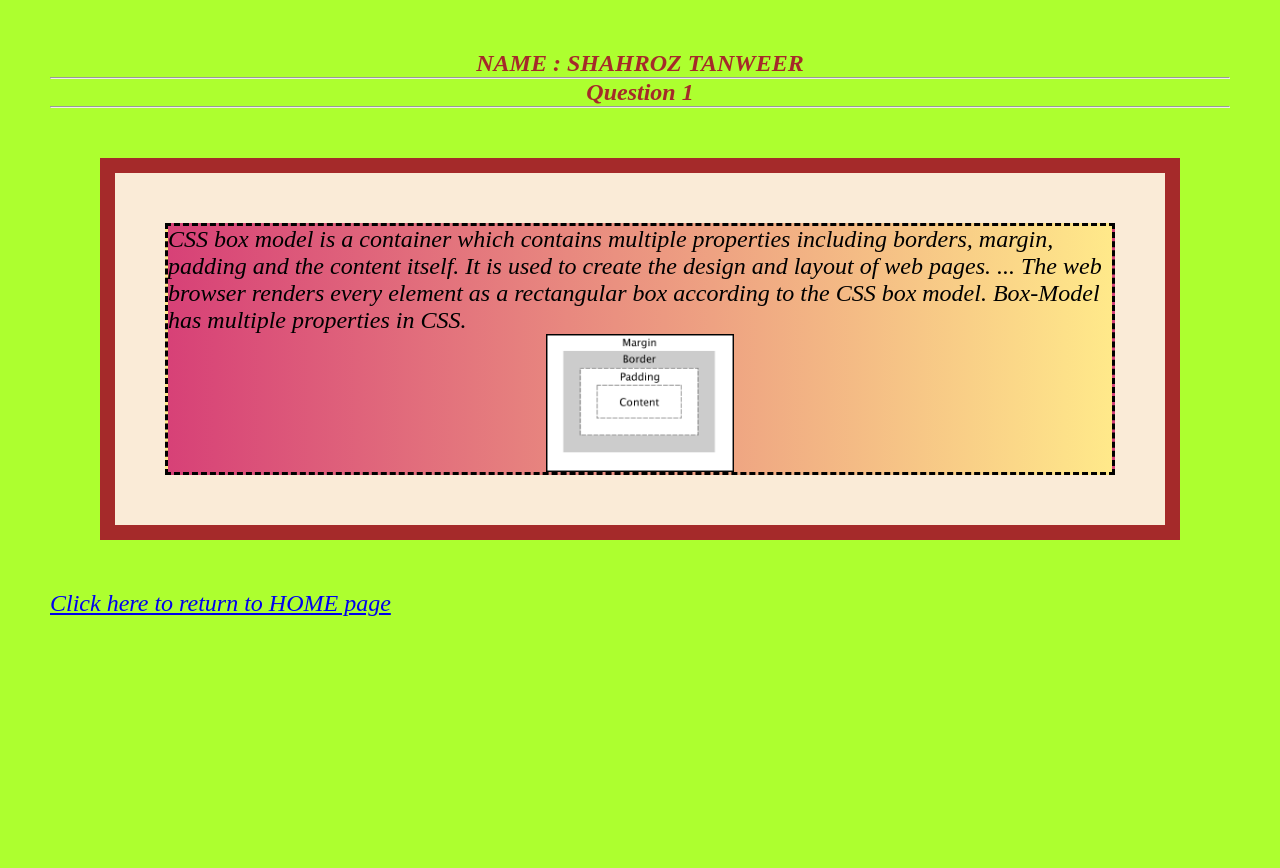
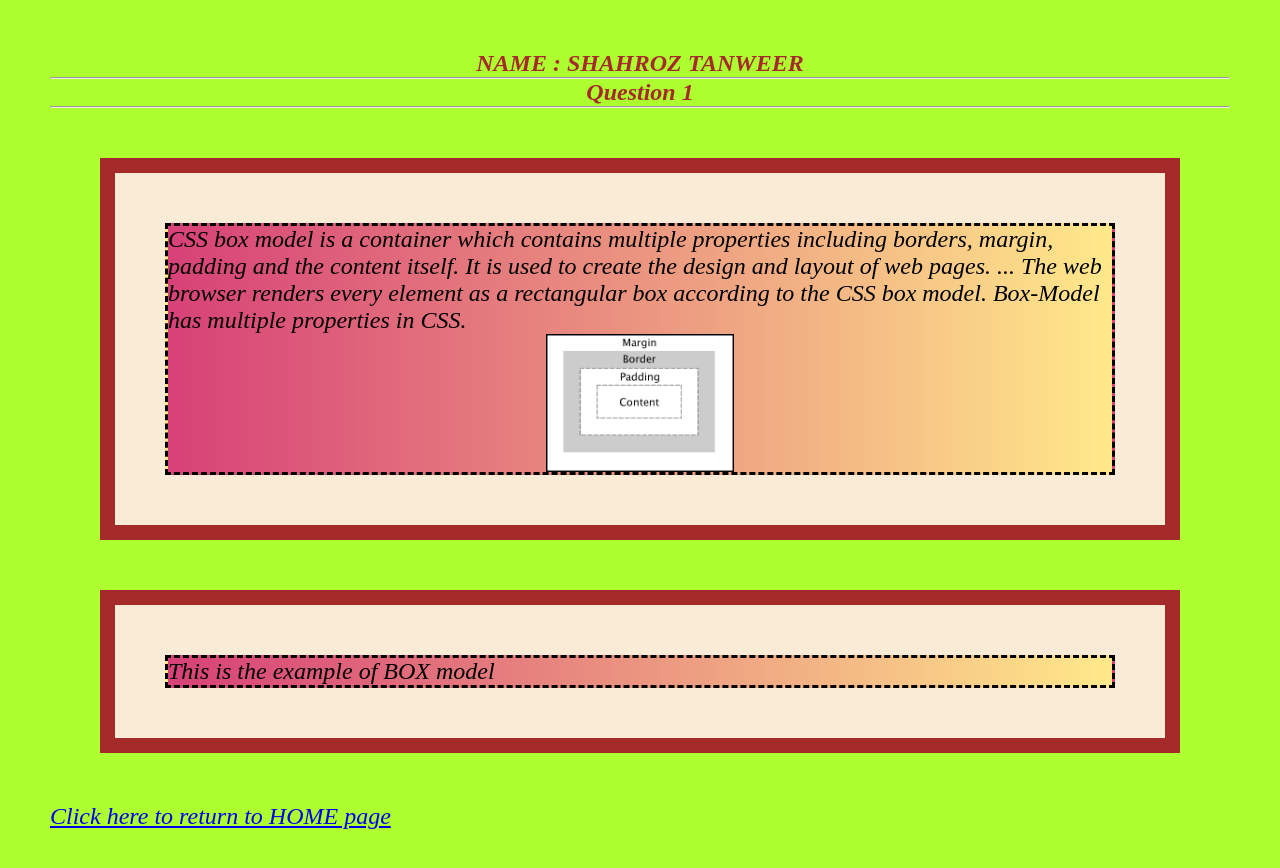
Before and after one commit to ShahrozTanweer/Assignment4, a plain HTML site: page index1.html in a window 1280 px wide. Before the commit the page ends 800 px from the top, so only its background shows below. Drawn offline with Linux system fonts and the light colour scheme.

Commit message:
Update index1.html

```diff
--- a/index1.html
+++ b/index1.html
@@ -47,6 +47,16 @@
             color: brown;
             font-style: italic;
             text-align: center;
+        }
+        .example
+        {
+            background-color:antiquewhite;
+        width: auto;
+        height: auto;
+        border: 15px solid brown;
+        padding: 50px;
+        margin: 50px;
+        }
 </style>
 
 <body>
@@ -57,6 +67,12 @@
     <div class="out">
         <p>CSS box model is a container which contains multiple properties including borders, margin, padding and the content itself. It is used to create the design and layout of web pages. ... The web browser renders every element as a rectangular box according to the CSS box model. Box-Model has multiple properties in CSS.<img src="boxmodel.png"width="300"></p>
     </div>
+    <div class="example">
+  <p>
+            This is the example of BOX model
+   </p>
+
+ </div>
     <a href="index.html"> Click here to return to HOME page</a>
 </body>
 
```
